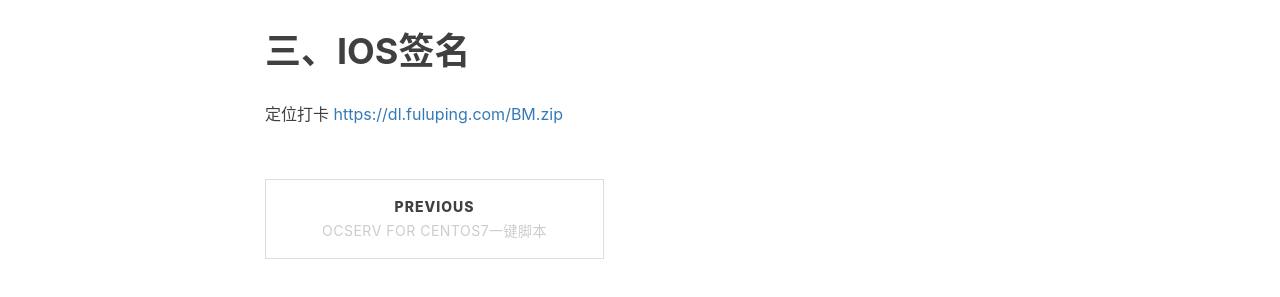
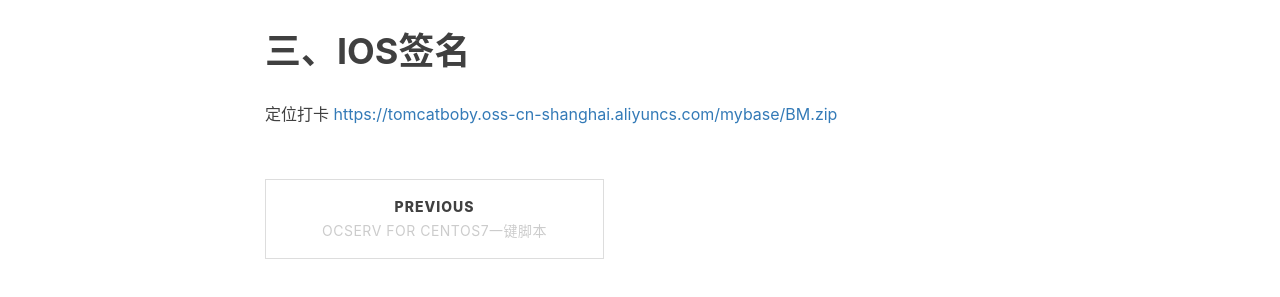
Before and after one commit to kingask/kingask.github.io, a Jekyll site: the page built from _posts/2023-11-25-soft.markdown, in a window 1280 px wide. Shown: the part 1523-1820 px from the top of the page. Built offline with Jekyll 4.4.1, drawn with Linux system fonts in a browser that asks for light colours; nearby versions of some CDN libraries; comment, search, counter and statistics services are not loaded; some of the changed lines change nothing that is shown.

Commit message:
modified:   _posts/2023-11-25-soft.markdown

```diff
--- a/_posts/2023-11-25-soft.markdown
+++ b/_posts/2023-11-25-soft.markdown
@@ -51,4 +51,4 @@ play商店也可以下载
 
 # 三、IOS签名
 
-定位打卡 [https://dl.fuluping.com/BM.zip](https://dl.fuluping.com/BM.zip)
+定位打卡 [https://tomcatboby.oss-cn-shanghai.aliyuncs.com/mybase/BM.zip](https://tomcatboby.oss-cn-shanghai.aliyuncs.com/mybase/BM.zip)
```
